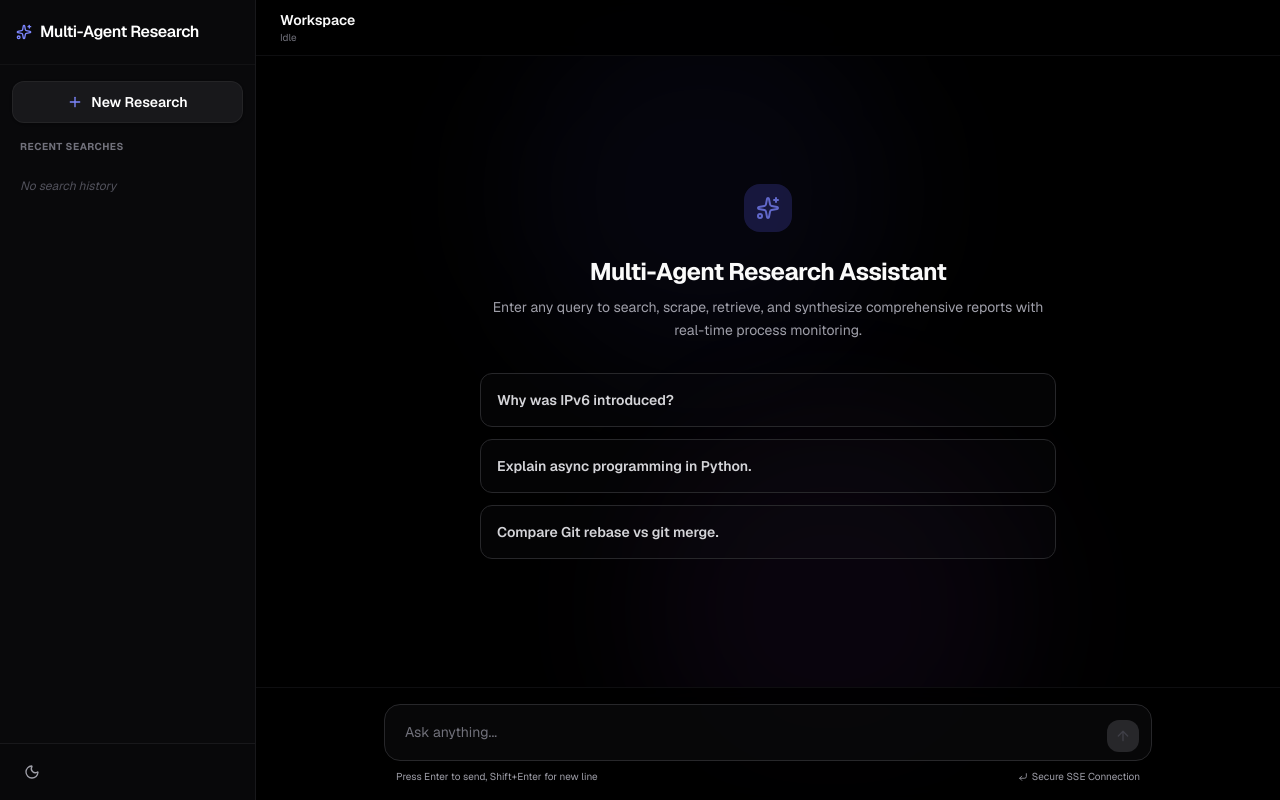
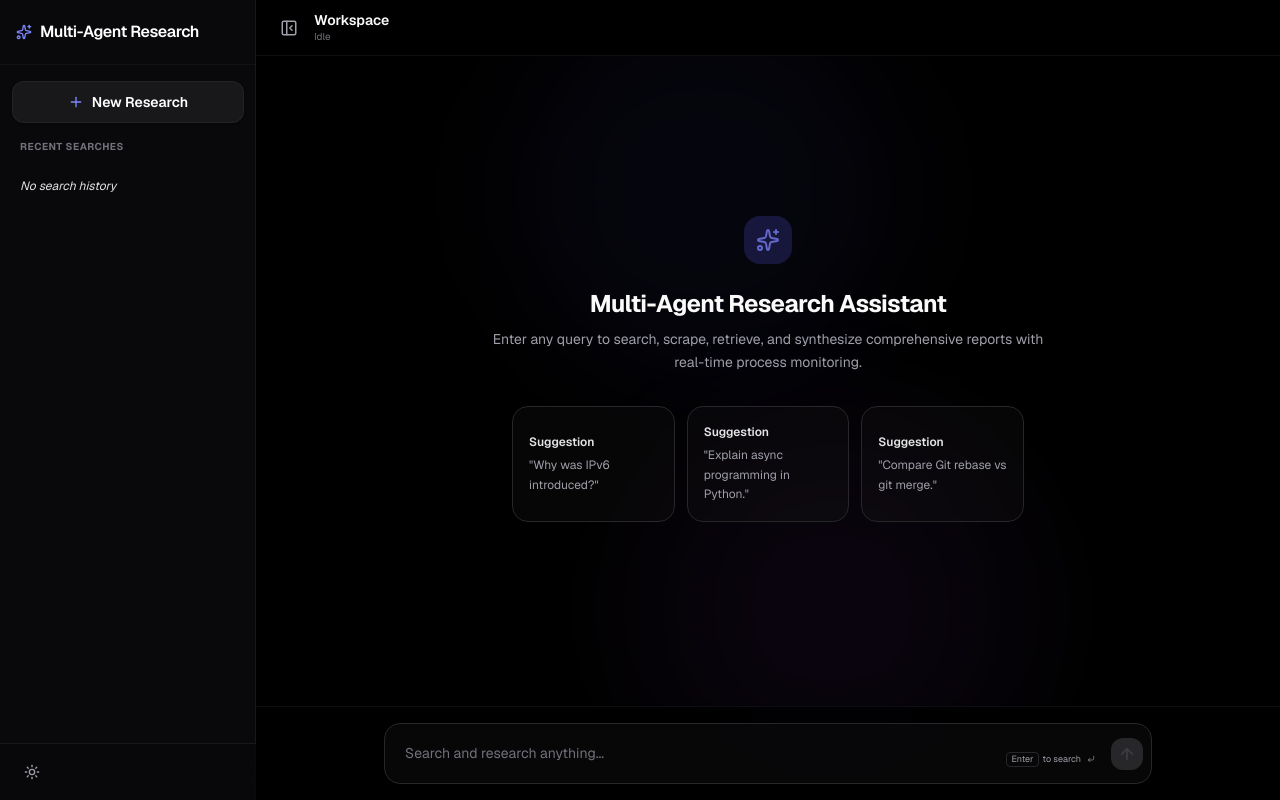
Before and after one commit to AvyayNayakSujir/Multi-Agent-AI-Research-Assistant-FE, a Next.js app: page / in a window 1280 px wide. Built offline with nearby package versions, Linux system fonts and the light colour scheme.

Commit message:
feat: Collapsible sidebar & improved UX

```diff
--- a/app/page.tsx
+++ b/app/page.tsx
@@ -9,6 +9,7 @@ import { useSSE } from '../hooks/useSSE';
 export default function Home() {
   const [sessions, setSessions] = useState<ChatSession[]>([]);
   const [activeSessionId, setActiveSessionId] = useState<string | null>(null);
+  const [isSidebarOpen, setIsSidebarOpen] = useState(true);
 
   const {
     isLoading,
@@ -143,6 +144,7 @@ export default function Home() {
         onCreateSession={handleCreateSession}
         onDeleteSession={handleDeleteSession}
         onClearAll={handleClearAll}
+        isOpen={isSidebarOpen}
       />
       <ChatArea
         activeSession={activeSession}
@@ -151,6 +153,8 @@ export default function Home() {
         isGenerating={isLoading}
         currentStreamSteps={statusSteps}
         currentStreamError={error}
+        isSidebarOpen={isSidebarOpen}
+        onToggleSidebar={() => setIsSidebarOpen(!isSidebarOpen)}
       />
     </div>
   );
--- a/components/ChatArea.tsx
+++ b/components/ChatArea.tsx
@@ -1,7 +1,7 @@
 import React, { useState, useRef, useEffect } from 'react';
 import { ChatSession, MessageStatusStep } from '../types';
 import { MessageItem } from './MessageItem';
-import { ArrowUp, StopCircle, CornerDownLeft, Sparkles } from 'lucide-react';
+import { ArrowUp, StopCircle, CornerDownLeft, Sparkles, PanelLeftClose, PanelLeft } from 'lucide-react';
 
 interface ChatAreaProps {
   activeSession: ChatSession | null;
@@ -10,6 +10,8 @@ interface ChatAreaProps {
   isGenerating: boolean;
   currentStreamSteps: MessageStatusStep[];
   currentStreamError: string | null;
+  isSidebarOpen: boolean;
+  onToggleSidebar: () => void;
 }
 
 export function ChatArea({
@@ -19,6 +21,8 @@ export function ChatArea({
   isGenerating,
   currentStreamSteps,
   currentStreamError,
+  isSidebarOpen,
+  onToggleSidebar,
 }: ChatAreaProps) {
   const [prompt, setPrompt] = useState('');
   const textareaRef = useRef<HTMLTextAreaElement>(null);
@@ -64,14 +68,24 @@ export function ChatArea({
       <div className="absolute bottom-0 right-1/4 w-96 h-96 bg-purple-500/10 rounded-full blur-3xl pointer-events-none dark:bg-purple-500/5" />
 
       {/* Chat Area Header */}
-      <div className="flex h-14 items-center justify-between border-b border-zinc-100 bg-white/80 px-6 backdrop-blur-md dark:border-zinc-900/60 dark:bg-black/80 z-10 select-none">
-        <div className="flex flex-col">
-          <span className="text-sm font-semibold text-zinc-950 dark:text-zinc-50">
-            {activeSession ? activeSession.title : 'Workspace'}
-          </span>
-          <span className="text-[10px] text-zinc-400 dark:text-zinc-500">
-            {isGenerating ? 'Running research agent...' : 'Idle'}
-          </span>
+      <div className="flex h-14 items-center justify-between border-b border-zinc-100 bg-white/80 px-4 backdrop-blur-md dark:border-zinc-900/60 dark:bg-black/80 z-10 select-none">
+        <div className="flex items-center gap-2">
+          <button
+            onClick={onToggleSidebar}
+            className="p-2 rounded-xl text-zinc-500 hover:bg-zinc-100 hover:text-zinc-900 dark:text-zinc-400 dark:hover:bg-zinc-900 dark:hover:text-white transition-all cursor-pointer"
+            title={isSidebarOpen ? "Collapse sidebar" : "Expand sidebar"}
+          >
+            {isSidebarOpen ? <PanelLeftClose className="h-4.5 w-4.5" /> : <PanelLeft className="h-4.5 w-4.5" />}
+          </button>
+
+          <div className="flex flex-col">
+            <span className="text-sm font-semibold text-zinc-950 dark:text-zinc-50 leading-tight">
+              {activeSession ? activeSession.title : 'Workspace'}
+            </span>
+            <span className="text-[10px] text-zinc-400 dark:text-zinc-500 leading-tight mt-0.5">
+              {isGenerating ? 'Running research agent...' : 'Idle'}
+            </span>
+          </div>
         </div>
       </div>
 
@@ -90,38 +104,38 @@ export function ChatArea({
               Enter any query to search, scrape, retrieve, and synthesize comprehensive reports with real-time process monitoring.
             </p>
 
-            <div className="grid grid-cols-1 gap-3 w-full">
-              {suggestions.map((suggestion, idx) => (
+            {/* Suggestions list */}
+            <div className="grid grid-cols-1 md:grid-cols-3 gap-3 w-full max-w-lg mb-6">
+              {suggestions.map((suggestion, index) => (
                 <button
-                  key={idx}
-                  onClick={() => {
-                    setPrompt(suggestion);
-                    textareaRef.current?.focus();
-                  }}
-                  className="w-full text-left p-4 rounded-xl border border-zinc-200 bg-zinc-50/50 hover:bg-zinc-50 hover:border-indigo-500 hover:shadow-sm transition-all dark:border-zinc-800 dark:bg-zinc-900/20 dark:hover:border-indigo-450 dark:hover:bg-zinc-900/50 text-sm font-semibold text-zinc-700 dark:text-zinc-300 cursor-pointer"
+                  key={index}
+                  type="button"
+                  onClick={() => onSendMessage(suggestion)}
+                  className="p-4 text-left text-xs bg-zinc-50 hover:bg-zinc-100/80 border border-zinc-200 rounded-2xl dark:bg-zinc-900/25 dark:border-zinc-800 dark:hover:bg-zinc-900/60 dark:hover:border-zinc-700 transition-all cursor-pointer leading-relaxed text-zinc-600 dark:text-zinc-400"
                 >
-                  {suggestion}
+                  <span className="font-semibold text-zinc-800 dark:text-zinc-200 block mb-1">
+                    Suggestion
+                  </span>
+                  "{suggestion}"
                 </button>
               ))}
             </div>
           </div>
         ) : (
-          /* Message Thread */
-          <div className="max-w-3xl mx-auto">
+          /* Chat Stream List */
+          <div className="max-w-3xl mx-auto space-y-6">
             {activeSession.messages.map((message) => (
               <MessageItem key={message.id} message={message} />
             ))}
 
-            {/* Real-time Loading Output */}
+            {/* Active Streaming steps */}
             {isGenerating && (
               <MessageItem
                 message={{
-                  id: 'temp-stream',
+                  id: 'streaming-active',
                   role: 'assistant',
                   content: '',
-                  isLoading: true,
                   statusSteps: currentStreamSteps,
-                  error: currentStreamError || undefined,
                   timestamp: Date.now(),
                 }}
               />
@@ -141,20 +155,19 @@ export function ChatArea({
             value={prompt}
             onChange={(e) => setPrompt(e.target.value)}
             onKeyDown={handleKeyDown}
-            disabled={isGenerating}
-            placeholder="Ask anything..."
-            className="flex-1 resize-none bg-transparent border-0 px-3 py-2 text-sm text-zinc-900 focus:outline-none focus:ring-0 dark:text-zinc-100 placeholder-zinc-500 max-h-[200px] leading-relaxed"
+            placeholder="Search and research anything..."
+            className="flex-1 max-h-48 resize-none bg-transparent py-2.5 pl-3 pr-10 text-sm placeholder-zinc-400 focus:outline-none dark:placeholder-zinc-500 scrollbar-none leading-relaxed text-zinc-900 dark:text-zinc-100"
           />
 
-          <div className="flex items-center gap-1.5 pr-1">
+          <div className="flex items-center gap-1.5 shrink-0 self-center">
             {isGenerating ? (
               <button
                 type="button"
                 onClick={onStopStream}
-                className="flex h-8 w-8 items-center justify-center rounded-xl bg-rose-500 hover:bg-rose-600 text-white shadow-sm transition-all duration-200 cursor-pointer"
-                title="Stop generation"
+                className="flex h-8 w-8 items-center justify-center rounded-xl bg-rose-600 text-white hover:bg-rose-500 shadow-md shadow-rose-600/20 transition-all cursor-pointer"
+                title="Stop research stream"
               >
-                <StopCircle className="h-4 w-4 animate-pulse" />
+                <StopCircle className="h-4.5 w-4.5 animate-pulse" />
               </button>
             ) : (
               <button
@@ -162,23 +175,21 @@ export function ChatArea({
                 disabled={!prompt.trim()}
                 className={`flex h-8 w-8 items-center justify-center rounded-xl transition-all duration-200 cursor-pointer ${
                   prompt.trim()
-                    ? 'bg-[#09090B] text-white shadow-md shadow-indigo-600/20'
+                    ? 'bg-[#09090B] text-white shadow-md shadow-indigo-600/20 dark:bg-[#FAFAFA] dark:text-black'
                     : 'bg-zinc-100 text-zinc-300 dark:bg-zinc-800 dark:text-zinc-700 pointer-events-none'
                 }`}
                 title="Submit search"
               >
-                <ArrowUp className="h-4 w-4" />
+                <ArrowUp className="h-4.5 w-4.5" />
               </button>
             )}
           </div>
+          <div className="absolute right-14 bottom-4 text-[9px] text-zinc-400 dark:text-zinc-650 hidden md:flex items-center gap-1">
+            <span className="border border-zinc-250 dark:border-zinc-800 px-1 rounded">Enter</span>
+            <span>to search</span>
+            <CornerDownLeft className="h-2 w-2 ml-0.5" />
+          </div>
         </form>
-        <div className="max-w-3xl mx-auto mt-2 flex items-center justify-between text-[10px] text-zinc-400 dark:text-zinc-650 px-3">
-          <span>Press Enter to send, Shift+Enter for new line</span>
-          <span className="flex items-center gap-1">
-            <CornerDownLeft className="h-2.5 w-2.5" />
-            Secure SSE Connection
-          </span>
-        </div>
       </div>
     </div>
   );
--- a/components/Sidebar.tsx
+++ b/components/Sidebar.tsx
@@ -9,6 +9,7 @@ interface SidebarProps {
   onCreateSession: () => void;
   onDeleteSession: (id: string) => void;
   onClearAll: () => void;
+  isOpen: boolean;
 }
 
 export function Sidebar({
@@ -18,6 +19,7 @@ export function Sidebar({
   onCreateSession,
   onDeleteSession,
   onClearAll,
+  isOpen,
 }: SidebarProps) {
   const [theme, setTheme] = useState<'light' | 'dark'>('dark');
   const [confirmClear, setConfirmClear] = useState(false);
@@ -59,15 +61,17 @@ export function Sidebar({
   };
 
   return (
-    <div className="flex h-full w-64 flex-col border-r border-zinc-200 bg-zinc-950 text-zinc-200 dark:border-zinc-900 select-none">
+    <div className={`flex h-full flex-col bg-zinc-950 text-zinc-200 select-none transition-all duration-300 ease-in-out shrink-0 ${
+      isOpen ? 'w-64 border-r border-zinc-200 dark:border-zinc-900' : 'w-0 overflow-hidden border-r-0'
+    }`}>
       {/* Sidebar Header */}
-      <div className="flex items-center justify-start px-4 py-5 border-b border-zinc-900/60">
+      <div className="flex items-center justify-start px-4 py-5 border-b border-zinc-900/60 min-w-[256px]">
         <Sparkles className="h-4 w-4 mr-2 text-indigo-400" />
         <div className="font-semibold tracking-tight text-white text-base">Multi-Agent Research</div>
       </div>
 
       {/* Action Button */}
-      <div className="px-3 pt-4">
+      <div className="px-3 pt-4 min-w-[256px]">
         <button
           onClick={onCreateSession}
           className="flex w-full items-center justify-center gap-2 rounded-xl bg-zinc-900 border border-zinc-800/80 px-4 py-2.5 text-sm font-semibold text-white shadow-sm hover:bg-zinc-800 hover:border-zinc-700 active:bg-zinc-900 active:border-zinc-800 transition-all duration-200 group cursor-pointer"
@@ -78,12 +82,12 @@ export function Sidebar({
       </div>
 
       {/* Session History List */}
-      <div className="flex-1 overflow-y-auto px-2 py-4 space-y-1 scrollbar-thin">
+      <div className="flex-1 overflow-y-auto px-2 py-4 space-y-1 scrollbar-thin min-w-[256px]">
         <h3 className="px-3 text-[10px] font-bold uppercase tracking-wider text-zinc-500 mb-2">
           Recent Searches
         </h3>
         {sessions.length === 0 ? (
-          <div className="px-3 py-4 text-xs text-zinc-600 italic">No search history</div>
+          <div className="px-3 py-4 text-xs text-zinc-650 italic">No search history</div>
         ) : (
           sessions.map((session) => {
             const isActive = session.id === activeSessionId;
@@ -117,14 +121,14 @@ export function Sidebar({
       </div>
 
       {/* Footer controls */}
-      <div className="border-t border-zinc-900 p-3 bg-zinc-950/80 backdrop-blur-md">
+      <div className="border-t border-zinc-900 p-3 bg-zinc-950/80 backdrop-blur-md min-w-[256px]">
         <div className="flex items-center justify-between px-1 gap-2">
           <button
             onClick={toggleTheme}
             className="flex items-center justify-center p-2 rounded-xl text-zinc-400 hover:bg-zinc-900 hover:text-white transition-all cursor-pointer"
             title="Toggle theme"
           >
-            {theme === 'dark' ? <Moon className="h-4 w-4" /> : <Sun className="h-4 w-4" />}
+            {theme === 'dark' ? <Sun className="h-4 w-4" /> : <Moon className="h-4 w-4" />}
           </button>
 
           {sessions.length > 0 && (
```
